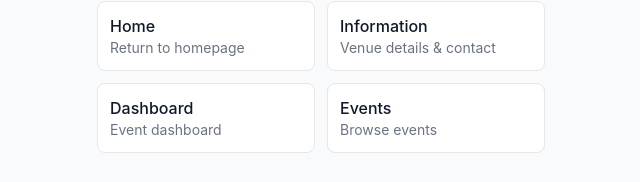
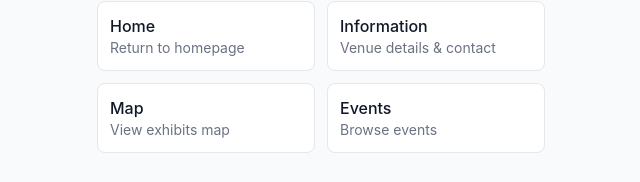
Before and after one commit to Thisen2002/2yp_experiment, a React (Vite) app: page /kiosk in a window 1280 px wide. Shown: the part 708-890 px from the top of the page, without its empty margins (319-959 px from the left). Built offline with nearby package versions, Linux system fonts and the light colour scheme; no server answers.

Commit message:
event fix

```diff
--- a/src/pages/Events/api.js
+++ b/src/pages/Events/api.js
@@ -1,11 +1,16 @@
 export const API = "http://localhost:3036";
 
+//Act as a class
+
+
+//performs a GET to ${API}${path} with cookies included
 export async function apiGet(path) {
   const r = await fetch(`${API}${path}`, { credentials: "include" });
   if (!r.ok) throw new Error(`GET ${path} -> ${r.status}`);
   return r.json();
 }
 
+//performs a request with the given HTTP method, sets Content-Type: application/json, sends JSON.stringify(body ?? {}), includes cookies,
 export async function apiJSON(method, path, body) {
   const r = await fetch(`${API}${path}`, {
     method,
--- a/src/pages/Information.tsx
+++ b/src/pages/Information.tsx
@@ -1,5 +1,5 @@
 import React from 'react';
-import { MapPin, Phone, Mail, Clock, Users, Wifi, Car, Utensils } from 'lucide-react';
+import { MapPin, Phone, Mail, Users, Wifi, Car, Utensils } from 'lucide-react';
 
 const Information: React.FC = () => {
   const venueData = {
--- a/src/pages/NotFound.tsx
+++ b/src/pages/NotFound.tsx
@@ -77,11 +77,11 @@ const NotFound: React.FC = () => {
             </Link>
 
             <Link
-              to="/dashboard"
+              to="/map"
               className="p-3 bg-white rounded-lg border border-gray-200 hover:border-blue-300 hover:bg-blue-50 transition-all duration-200 text-left"
             >
-              <div className="font-medium text-gray-900">Dashboard</div>
-              <div className="text-sm text-gray-500">Event dashboard</div>
+              <div className="font-medium text-gray-900">Map</div>
+              <div className="text-sm text-gray-500">View exhibits map</div>
             </Link>
 
             <Link
```
Also changed, not shown: src/pages/Events/pages/EventsScreen.jsx (+7 -1 lines), src/App.css (deleted), 2 other files (tests, documents, lock files or other folders).
